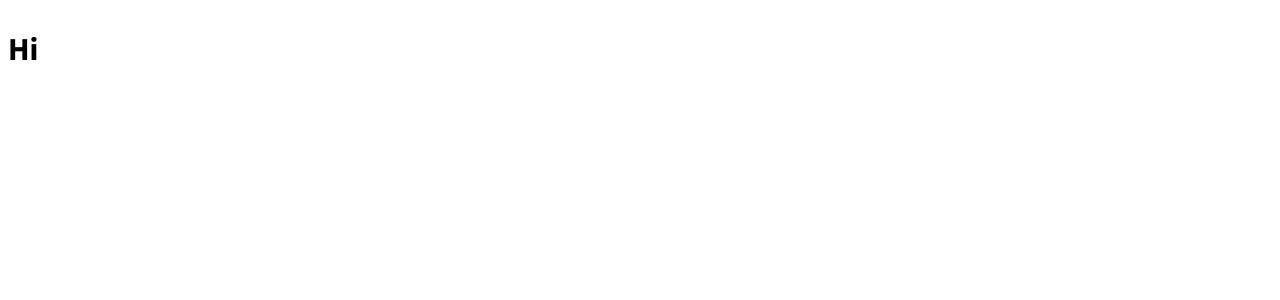
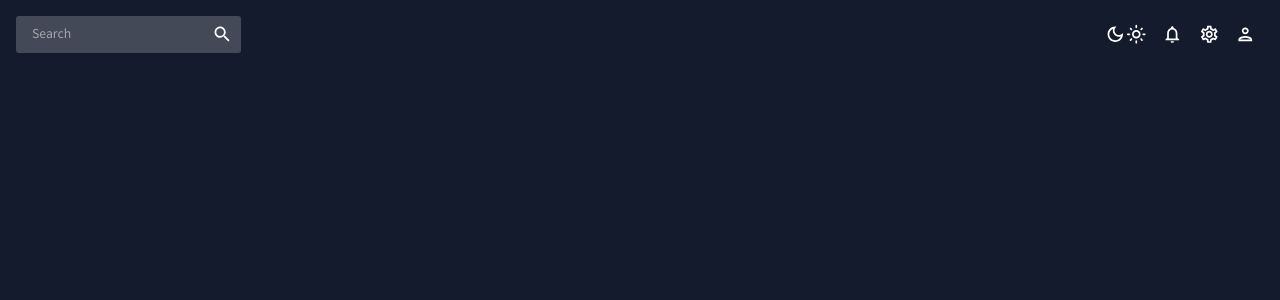
Before and after one commit to GogaImerlishvili/React__Admin__Dashboard, a React (Create React App) app: page / in a window 1280 px wide. Shown: the top 300 px of the page. Built offline with nearby package versions, Linux system fonts and the light colour scheme.

Commit message:
Create top bar with colorMode button with MuiComps

```diff
--- a/src/App.js
+++ b/src/App.js
@@ -1,8 +1,22 @@
+import { ColorModeContext,useMode } from "./theme";
+import { CssBaseline,ThemeProvider } from "@mui/material";
+import Topbar from "./scenes/global/Topbar"
+
 function App() {
+  const [theme,colorMode] = useMode()
+
   return (
+    <ColorModeContext.Provider value={colorMode}>
+      <ThemeProvider theme={theme}>
+        <CssBaseline />
+
     <div className="app">
-      <h1>Hi</h1>
+      <main className="content">
+    <Topbar />
+      </main>
     </div>
+    </ThemeProvider>
+    </ColorModeContext.Provider>
   );
 }
 
--- /dev/null
+++ b/src/scenes/dashboard/index.jsx
@@ -0,0 +1,5 @@
+const Dashboard = () => {
+    return <div>Dashboard</div>
+}
+
+export default Dashboard;
--- /dev/null
+++ b/src/scenes/global/Sidebar.jsx
@@ -0,0 +1,5 @@
+const Sidebar = () => {
+    return <div>Sidebar</div>
+}
+
+export default Sidebar;
--- /dev/null
+++ b/src/scenes/global/Topbar.jsx
@@ -0,0 +1,52 @@
+import {Box,IconButton,useTheme} from "@mui/material"
+import {useContext} from "react"
+import { ColorModeContext,tokens } from "../../theme"
+import InputBase from "@mui/material/InputBase"
+import LightModeOutlinedIcon from "@mui/icons-material/LightModeOutlined"
+import DarkModeOutlinedIcon from "@mui/icons-material/DarkModeOutlined"
+import NotificationOutlinedIcon from "@mui/icons-material/NotificationsOutlined"
+import SettingsOutlinedIcon from "@mui/icons-material/SettingsOutlined"
+import PersonOutlinedIcon from "@mui/icons-material/PersonOutlined"
+import SearchIcon from "@mui/icons-material/Search"
+
+
+const  TopBar= () => {
+    const theme = useTheme()
+    const colors = tokens(theme.palette.mode)
+    const colorMode = useContext(ColorModeContext)
+    return (
+        <Box display="flex" justifyContent="space-between" p={2}>
+            {/* Search Bar */}
+            <Box display="flex" backgroundColor={colors.primary[400]}
+            borderRadius="3px"
+            >
+                <InputBase sx={{ml:2,flex:1}} placeholder="Search" />
+                <IconButton type="button" sx={{p:1}}>
+                    <SearchIcon />
+                </IconButton>
+            </Box>
+            {/* Icons Section */}
+        <Box display="flex">
+            <IconButton onClick={colorMode.toggleColorMode}>
+                {theme.palette.mode === "dark" ? (
+                    <DarkModeOutlinedIcon />
+                ) : (
+                    <LightModeOutlinedIcon />
+                )}
+<LightModeOutlinedIcon />
+            </IconButton>
+            <IconButton>
+           <NotificationOutlinedIcon />
+            </IconButton>
+            <IconButton>
+                <SettingsOutlinedIcon />
+            </IconButton>
+            <IconButton>
+                <PersonOutlinedIcon />
+            </IconButton>
+        </Box>
+        </Box>
+    )
+}
+
+export default TopBar;
--- /dev/null
+++ b/src/theme.js
@@ -0,0 +1,217 @@
+import { createContext,useState,useMemo } from "react";
+import {createTheme} from "@mui/material/styles"
+
+//  color design tokens
+export const tokens = (mode) => ({
+...(mode === "dark") ? {
+    grey: {
+        100: "#e0e0e0",
+        200: "#c2c2c2",
+        300: "#a3a3a3",
+        400: "#858585",
+        500: "#666666",
+        600: "#525252",
+        700: "#3d3d3d",
+        800: "#292929",
+        900: "#141414"
+    },
+    primary: {
+        100: "#d0d1d5",
+        200: "#a1a4ab",
+        300: "#727681",
+        400: "#434957",
+        500: "#141b2d",
+        600: "#101624",
+        700: "#0c101b",
+        800: "#080b12",
+        900: "#040509"
+    },
+    greenAccent: {
+        100: "#dbf5ee",
+        200: "#b7ebde",
+        300: "#94e2cd",
+        400: "#70d8bd",
+        500: "#4cceac",
+        600: "#3da58a",
+        700: "#2e7c67",
+        800: "#1e5245",
+        900: "#0f2922"
+    },
+    redAccent: {
+        100: "#f8dcdb",
+        200: "#f1b9b7",
+        300: "#e99592",
+        400: "#e2726e",
+        500: "#db4f4a",
+        600: "#af3f3b",
+        700: "#832f2c",
+        800: "#58201e",
+        900: "#2c100f"
+    },
+    blueAccent: {
+        100: "#e1e2fe",
+        200: "#c3c6fd",
+        300: "#a4a9fc",
+        400: "#868dfb",
+        500: "#6870fa",
+        600: "#535ac8",
+        700: "#3e4396",
+        800: "#2a2d64",
+        900: "#151632"
+    },
+
+
+} : {
+    grey: {
+        100: "#141414",
+        200: "#292929",
+        300: "#3d3d3d",
+        400: "#525252",
+        500: "#666666",
+        600: "#858585",
+        700: "#a3a3a3",
+        800: "#c2c2c2",
+        900: "#e0e0e0",
+    },
+    primary: {
+        100: "#040509",
+        200: "#080b12",
+        300: "#0c101b",
+        400: "#f2f0f0",
+        500: "#141b2d",
+        600: "#434957",
+        700: "#727681",
+        800: "#a1a4ab",
+        900: "#d0d1d5",
+    },
+    greenAccent: {
+        100: "#0f2922",
+        200: "#1e5245",
+        300: "#2e7c67",
+        400: "#3da58a",
+        500: "#4cceac",
+        600: "#70d8bd",
+        700: "#94e2cd",
+        800: "#b7ebde",
+        900: "#dbf5ee",
+    },
+    redAccent: {
+        100: "#2c100f",
+        200: "#58201e",
+        300: "#832f2c",
+        400: "#af3f3b",
+        500: "#db4f4a",
+        600: "#e2726e",
+        700: "#e99592",
+        800: "#f1b9b7",
+        900: "#f8dcdb",
+    },
+    blueAccent: {
+        100: "#151632",
+        200: "#2a2d64",
+        300: "#3e4396",
+        400: "#535ac8",
+        500: "#6870fa",
+        600: "#868dfb",
+        700: "#a4a9fc",
+        800: "#c3c6fd",
+        900: "#e1e2fe",
+    },
+}
+})
+
+// mui theme settings
+export const themeSettings = (mode) => {
+    const colors = tokens(mode)
+
+    return {
+        palette: {
+            mode: mode,
+            ...(mode === "dark" ? {
+                primary: {
+                    main: colors.primary[500],
+                },
+                secondary: {
+                    main: colors.greenAccent[500],
+                },
+                neutral: {
+                    dark: colors.grey[700],
+                    main: colors.grey[500],
+                    light: colors.grey[100],
+                },
+                background: {
+                    default:colors.primary[500],
+                }
+            } : {
+                primary: {
+                    main: colors.primary[100],
+                },
+                secondary: {
+                    main: colors.greenAccent[500],
+                },
+                neutral: {
+                    dark: colors.grey[700],
+                    main: colors.grey[500],
+                    light: colors.grey[100],
+                },
+                background: {
+                    default:"#fcfcfc",
+                }
+            })
+        },
+        typography: {
+            fontFamily: ["Source Sans Pro", "sans-serif"].join(","),
+            fontSize: 12,
+            h1: {
+                fontFamily: ["Source Sans Pro", "sans-serif"].join(","),
+                fontSize: 40,
+            },
+            h2: {
+                fontFamily: ["Source Sans Pro", "sans-serif"].join(","),
+                fontSize: 32,
+            },
+            h3: {
+                fontFamily: ["Source Sans Pro", "sans-serif"].join(","),
+                fontSize: 24,
+            },
+            h4: {
+                fontFamily: ["Source Sans Pro", "sans-serif"].join(","),
+                fontSize: 20,
+            },
+            h5: {
+                fontFamily: ["Source Sans Pro", "sans-serif"].join(","),
+                fontSize: 16,
+            },
+            h6: {
+                fontFamily: ["Source Sans Pro", "sans-serif"].join(","),
+                fontSize: 14,
+            },
+
+        }
+    }
+}
+
+// context for color mode
+
+export const ColorModeContext = createContext( {
+    toggleColorMode: () => {
+
+    }
+})
+
+export const useMode = () => {
+    const [mode,setMode] = useState("dark")
+
+    const colorMode = useMemo(
+        () => ({
+         toggleColorMode: () =>
+         setMode((prev) => (prev === "light" ? "dark" : "light")),
+        }),
+        []
+    );
+
+    const theme =  useMemo(() => createTheme(themeSettings(mode)),[mode])
+
+    return [theme,colorMode]
+
+}
```
Also changed, not shown: src/index.css (line endings or trailing spaces).
